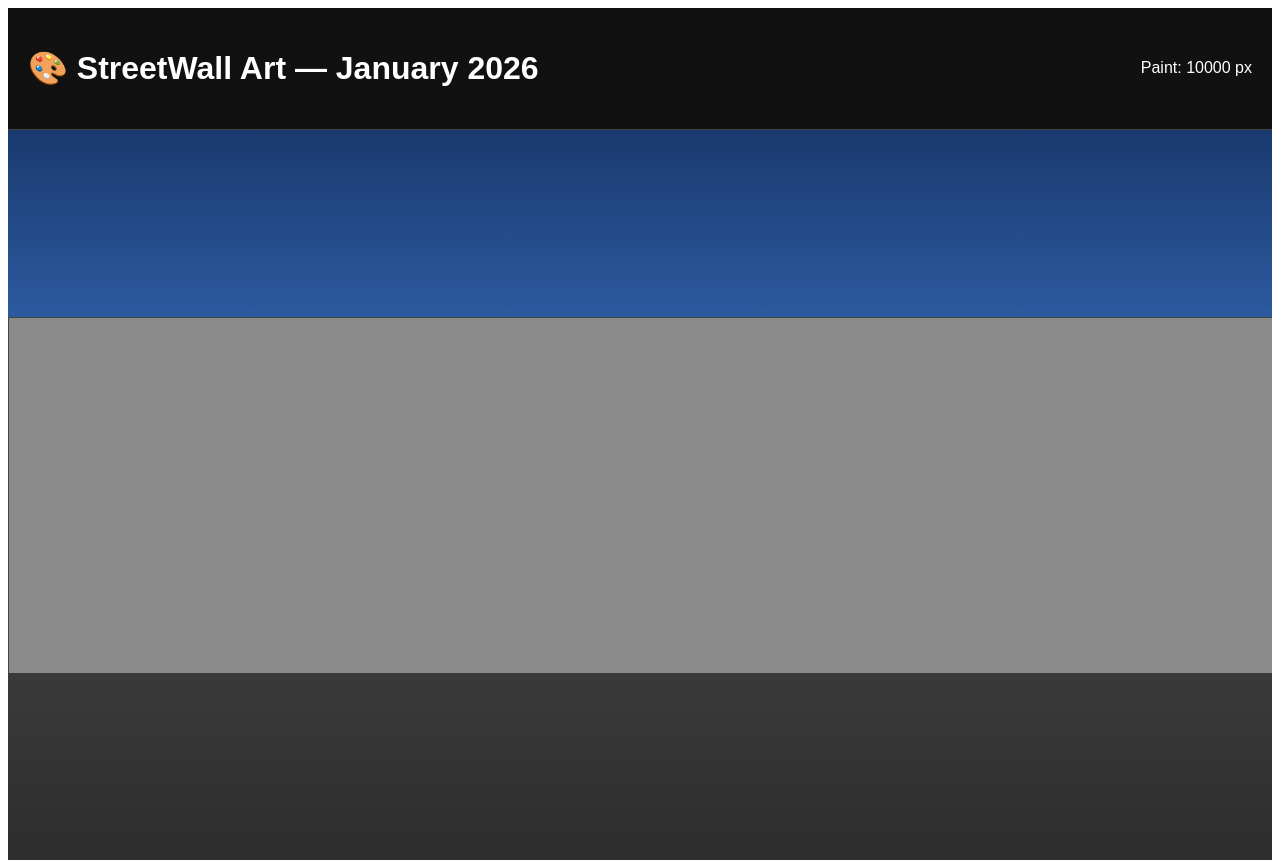
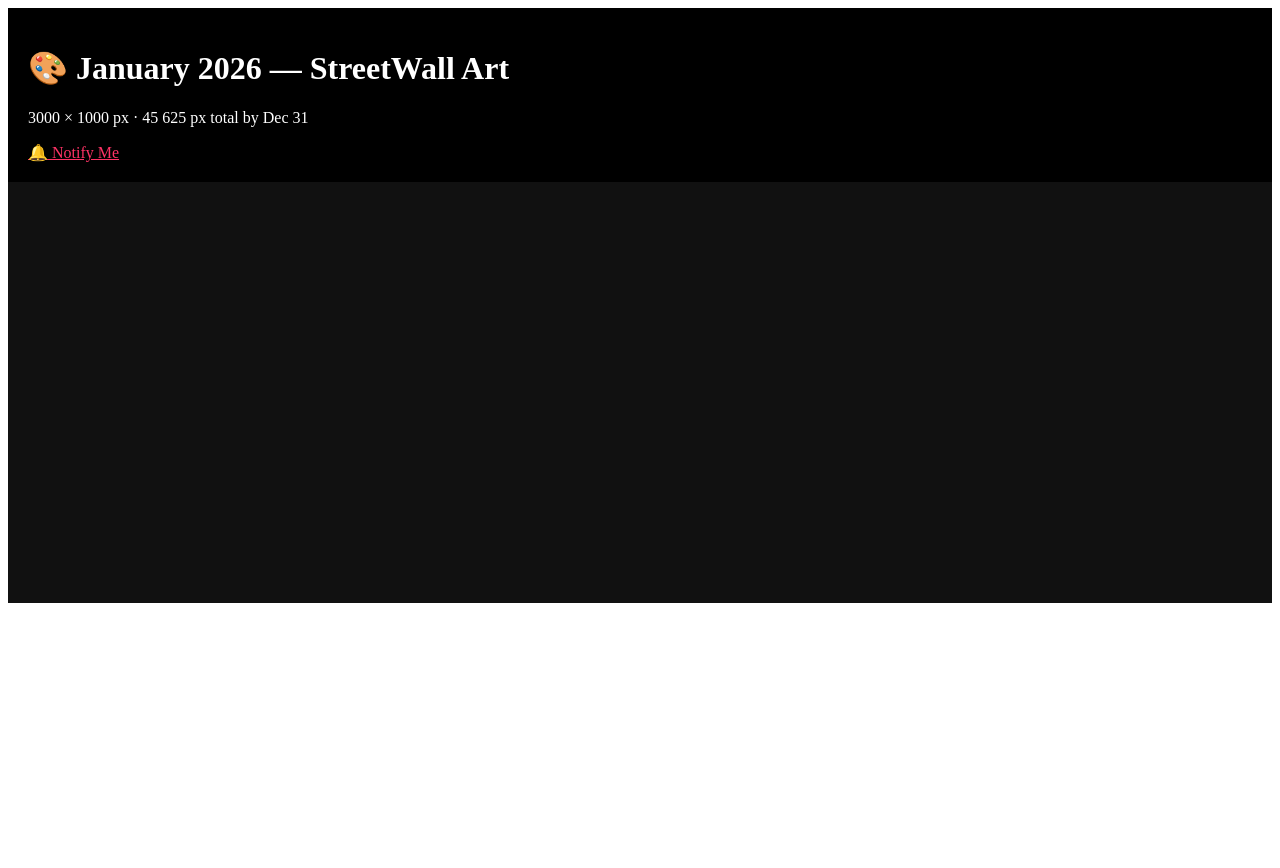
Before and after one commit to streetwalldev/streetwall, a Next.js app: page /2026/jan in a window 1280 px wide. After the commit the page ends 800 px from the top, so only its background shows below. Built offline with nearby package versions, Linux system fonts and the light colour scheme.

Commit message:
Update page.js

```diff
--- a/app/2026/jan/page.js
+++ b/app/2026/jan/page.js
@@ -1,105 +1,135 @@
 // app/2026/jan/page.js
-'use client';
-
 export default function January2026() {
   return (
-    <div style={{
-      fontFamily: 'sans-serif',
-      background: '#111',
-      color: '#fff',
-      minHeight: '100vh'
-    }}>
-      <div style={{
-        padding: '20px',
-        display: 'flex',
-        justifyContent: 'space-between',
-        alignItems: 'center',
-        borderBottom: '1px solid #444'
-      }}>
-        <h1>🎨 StreetWall Art — January 2026</h1>
-        <div>Paint: <span id="paintLeft">10000</span> px</div>
+    <div style={{ margin: 0, padding: 0, background: '#000' }}>
+      {/* UI-панель (React) */}
+      <div style={{ padding: '20px', color: '#fff' }}>
+        <h1>🎨 January 2026 — StreetWall Art</h1>
+        <p>3000 × 1000 px · 45 625 px total by Dec 31</p>
+        <a
+          href="https://t.me/streetwallart"
+          target="_blank"
+          style={{ color: '#ff3366' }}
+        >
+          🔔 Notify Me
+        </a>
       </div>
 
-      {/* Сцена */}
-      <div id="scene" style={{
-        position: 'relative',
-        height: 'calc(100vh - 70px)',
-        overflow: 'hidden'
-      }}>
-        <div id="sky" style={{
-          position: 'absolute',
-          top: 0,
-          left: 0,
-          width: '100%',
-          height: '187px',
-          background: 'linear-gradient(to bottom, #1a3a6e, #2c5aa0)'
-        }}></div>
-
-        <div id="wall-container" style={{
-          position: 'absolute',
-          top: '187px',
-          left: 0,
-          width: '100%',
-          height: '626px',
-          overflowX: 'auto',
-          border: '1px solid #444'
-        }}>
-          <canvas id="wall" width="45625" height="1000" style={{ background: '#8a8a8a' }}></canvas>
-        </div>
-
-        <div id="ground" style={{
-          position: 'absolute',
-          bottom: 0,
-          left: 0,
-          width: '100%',
-          height: '187px',
-          background: 'linear-gradient(to top, #2d2d2d, #3a3a3a)'
-        }}></div>
+      {/* Canvas (Vanilla JS) */}
+      <div style={{ maxWidth: '100vw', overflow: 'hidden' }}>
+        <canvas
+          id="spray-wall"
+          width="3000"
+          height="1000"
+          style={{
+            display: 'block',
+            width: '100%',
+            height: 'auto',
+            background: '#111',
+            touchAction: 'none',
+          }}
+        ></canvas>
       </div>
 
+      {/* Рабочий JS-код — инлайн */}
       <script
         dangerouslySetInnerHTML={{
           __html: `
-            // Простой spray tool на чистом Canvas (без fabric.js)
-            const canvas = document.getElementById('wall');
-            const ctx = canvas.getContext('2d');
-            const paintLeftEl = document.getElementById('paintLeft');
-            let paintLeft = 10000;
-            let isDrawing = false;
+            (function() {
+              const canvas = document.getElementById('spray-wall');
+              if (!canvas) return;
 
-            canvas.addEventListener('mousedown', () => {
-              isDrawing = true;
-            });
-            canvas.addEventListener('mouseup', () => {
-              isDrawing = false;
-            });
-            canvas.addEventListener('mousemove', (e) => {
-              if (!isDrawing || paintLeft <= 0) return;
+              const ctx = canvas.getContext('2d');
+              const dpr = window.devicePixelRatio || 1;
 
+              // Адаптация под retina
               const rect = canvas.getBoundingClientRect();
-              const x = e.clientX - rect.left;
-              const y = e.clientY - rect.top;
+              canvas.width = rect.width * dpr;
+              canvas.height = rect.height * dpr;
+              ctx.scale(dpr, dpr);
 
-              // Рисуем 10 точек за раз (spray effect)
-              for (let i = 0; i < 10; i++) {
-                const dx = (Math.random() - 0.5) * 20;
-                const dy = (Math.random() - 0.5) * 20;
-                const size = 1 + Math.random() * 2;
+              // Конфиг
+              const config = {
+                paintLeft: 10000,
+                color: '#ff3366',
+                radius: 20,
+                density: 30
+              };
 
-                ctx.fillStyle = '#ff3366';
-                ctx.beginPath();
-                ctx.arc(x + dx, y + dy, size, 0, 2 * Math.PI);
-                ctx.fill();
+              let isDrawing = false;
+              const painted = new Set();
 
-                paintLeft--;
-                if (paintLeft <= 0) {
-                  isDrawing = false;
-                  alert('🎨 Баллончик закончился!');
+              function getPos(e) {
+                const rect = canvas.getBoundingClientRect();
+                const x = (e.clientX || e.touches?.[0]?.clientX || 0) - rect.left;
+                const y = (e.clientY || e.touches?.[0]?.clientY || 0) - rect.top;
+                return { x: x * dpr, y: y * dpr };
+              }
+
+              function spray(x, y) {
+                if (config.paintLeft <= 0) return;
+                for (let i = 0; i < config.density; i++) {
+                  const a = Math.random() * 2 * Math.PI;
+                  const r = Math.random() * config.radius;
+                  const dx = Math.cos(a) * r;
+                  const dy = Math.sin(a) * r;
+                  const size = 1 + Math.random() * 2;
+
+                  ctx.fillStyle = config.color;
+                  ctx.globalAlpha = 0.2 + Math.random() * 0.3;
+                  ctx.beginPath();
+                  ctx.arc(x + dx, y + dy, size, 0, Math.PI * 2);
+                  ctx.fill();
+
+                  const key = Math.round(x + dx) + ',' + Math.round(y + dy);
+                  if (!painted.has(key)) {
+                    painted.add(key);
+                    config.paintLeft--;
+                  }
                 }
+                ctx.globalAlpha = 1;
               }
-              paintLeftEl.textContent = paintLeft;
-            });
-          `
+
+              // Events
+              canvas.addEventListener('pointerdown', e => {
+                e.preventDefault();
+                isDrawing = true;
+                const { x, y } = getPos(e);
+                spray(x, y);
+              });
+
+              canvas.addEventListener('pointermove', e => {
+                if (!isDrawing) return;
+                e.preventDefault();
+                const { x, y } = getPos(e);
+                spray(x, y);
+              });
+
+              canvas.addEventListener('pointerup', () => isDrawing = false);
+              canvas.addEventListener('pointercancel', () => isDrawing = false);
+
+              // Touch
+              canvas.addEventListener('touchstart', e => {
+                e.preventDefault();
+                isDrawing = true;
+                const { x, y } = getPos(e);
+                spray(x, y);
+              }, { passive: false });
+
+              canvas.addEventListener('touchmove', e => {
+                if (!isDrawing) return;
+                e.preventDefault();
+                const { x, y } = getPos(e);
+                spray(x, y);
+              }, { passive: false });
+
+              canvas.addEventListener('touchend', () => isDrawing = false);
+
+              // Init bg
+              ctx.fillStyle = '#111';
+              ctx.fillRect(0, 0, canvas.width, canvas.height);
+            })();
+          `,
         }}
       />
     </div>
```
